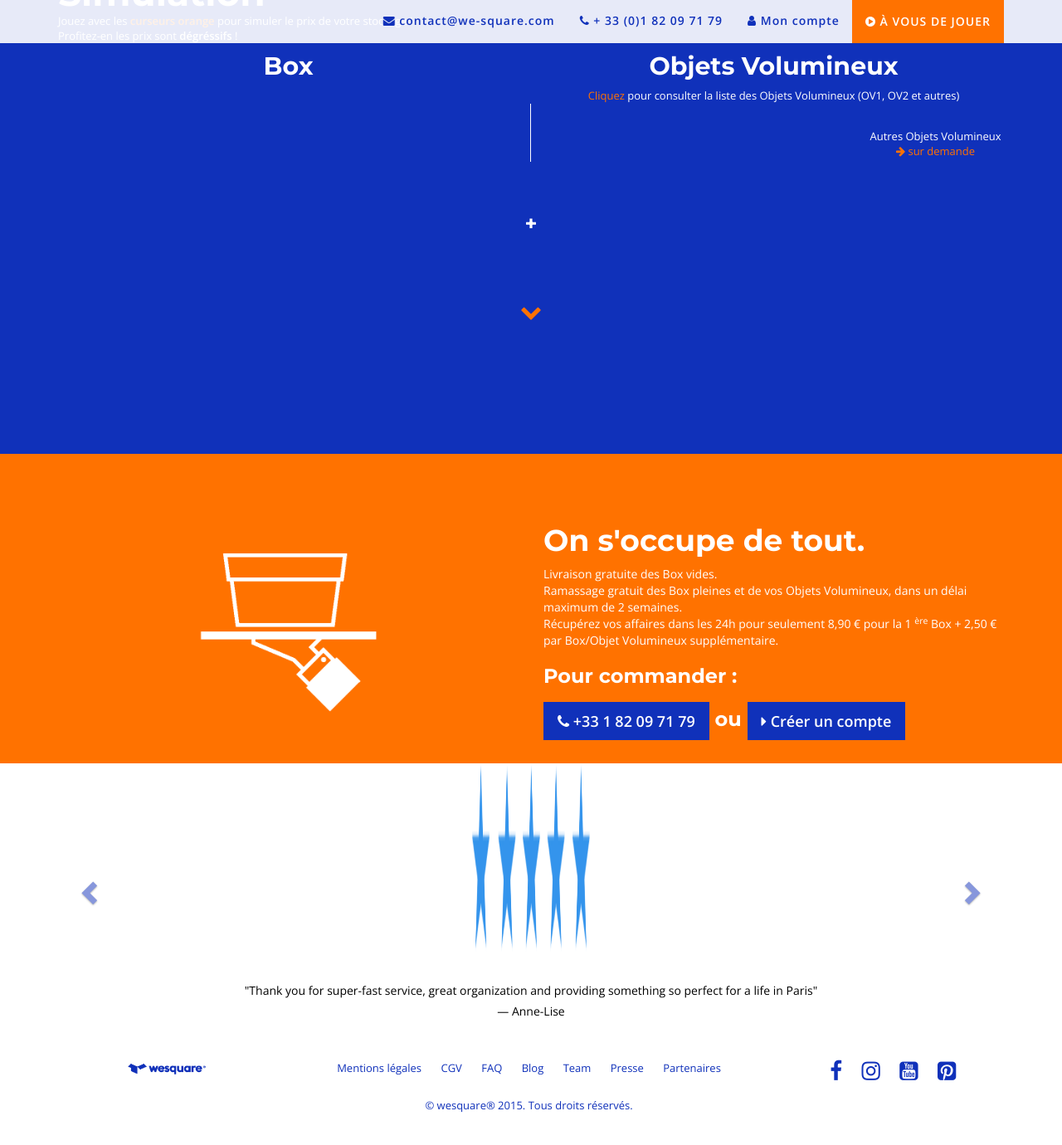
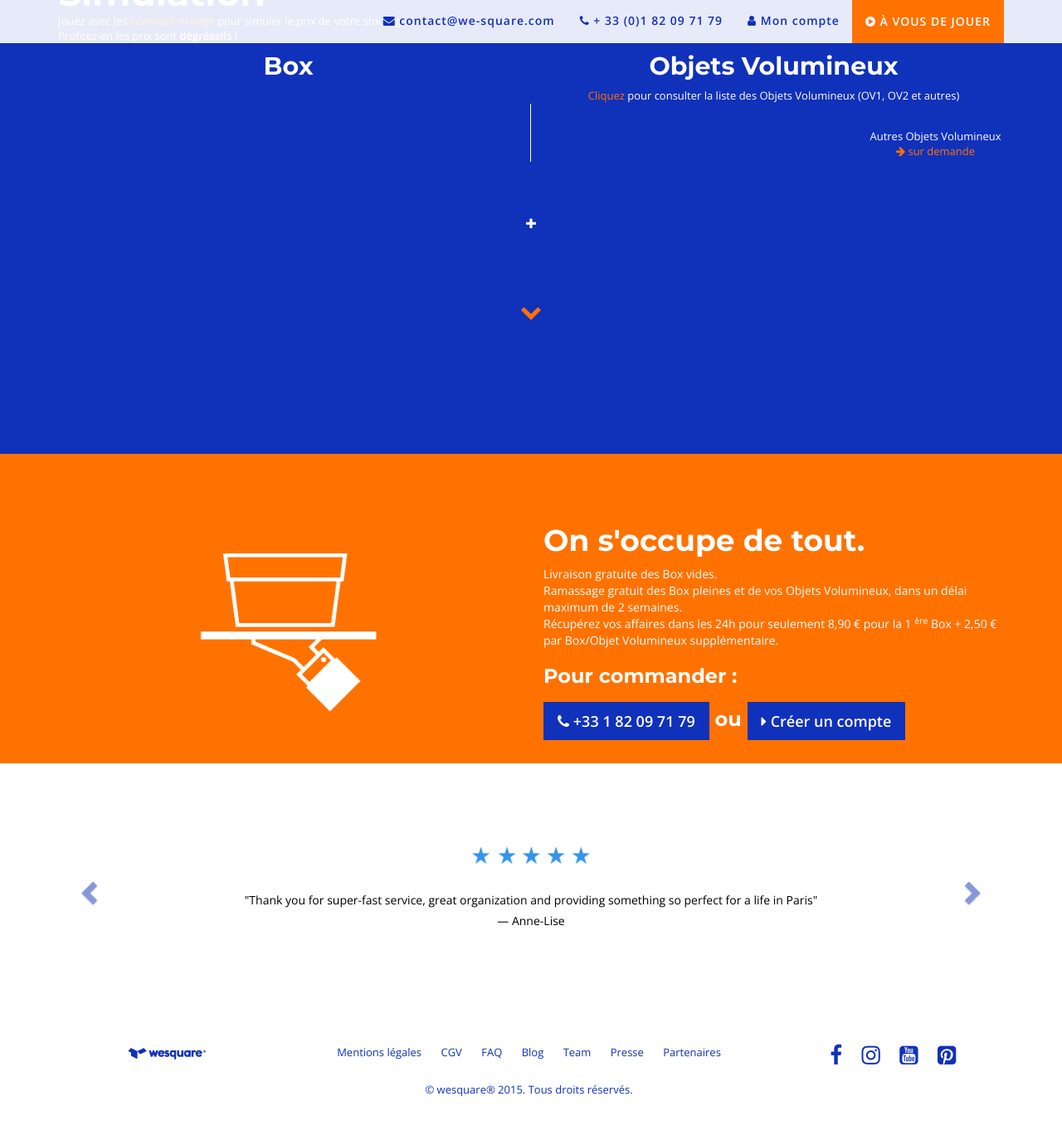
Before and after one commit to Seb1501/wesquare, a Jekyll site: the page built from index.html, in a window 1280 px wide and 1400 px high, scrolled down 4232 px. Shown: the top 1380 px of the window at 83% size. Built offline with Jekyll 4.4.1, drawn with Linux system fonts in a browser that asks for light colours; nearby versions of some CDN libraries; Markdown is read by kramdown in place of the engine named in the settings.

Commit message:
Modification de la section review

```diff
--- a/css/style.css
+++ b/css/style.css
@@ -756,53 +756,65 @@
 }
 
 /*****************************REVIEWS******************************************************************************/
-/* line 465, ../compass/sass/style.scss */
+/* line 464, ../compass/sass/style.scss */
+.review {
+  min-height: 300px;
+}
+/* line 468, ../compass/sass/style.scss */
 .review p {
   padding-bottom: 0px;
   color: black;
+  margin-left: 40px;
+  margin-right: 40px;
 }
-/* line 470, ../compass/sass/style.scss */
+/* line 475, ../compass/sass/style.scss */
 .review a {
   text-decoration: none;
 }
+/* line 479, ../compass/sass/style.scss */
+.review .carousel-inner img {
+  width: 200;
+  height: auto;
+  margin-top: 100px;
+}
 
 /******************CALL********************************************************************************************/
-/* line 477, ../compass/sass/style.scss */
+/* line 488, ../compass/sass/style.scss */
 .call {
   background-color: #ff7200;
 }
-/* line 481, ../compass/sass/style.scss */
+/* line 492, ../compass/sass/style.scss */
 .call h1 {
   font-family: "Montserrat", sans-serif;
   color: white;
 }
-/* line 487, ../compass/sass/style.scss */
+/* line 498, ../compass/sass/style.scss */
 .call h2 {
   color: white;
   font-family: "Open Sans", sans-serif;
   font-weight: 400;
   font-size: 18px;
 }
-/* line 495, ../compass/sass/style.scss */
+/* line 506, ../compass/sass/style.scss */
 .call h3 {
   color: white !important;
   font-family: "Montserrat", sans-serif;
 }
-/* line 500, ../compass/sass/style.scss */
+/* line 511, ../compass/sass/style.scss */
 .call h4 {
   color: white;
   font-family: "Montserrat", sans-serif;
   text-align: center;
   margin-top: 2em;
 }
-/* line 507, ../compass/sass/style.scss */
+/* line 518, ../compass/sass/style.scss */
 .call p {
   color: white;
   font-family: "Open Sans", sans-serif;
   margin-bottom: 0px;
   font-size: 14px;
 }
-/* line 516, ../compass/sass/style.scss */
+/* line 527, ../compass/sass/style.scss */
 .call button {
   font-family: "Montserrat", sans-serif;
   font-size: 18px;
@@ -810,7 +822,7 @@
   margin-bottom: 1em;
 }
 
-/* line 529, ../compass/sass/style.scss */
+/* line 540, ../compass/sass/style.scss */
 .call .btn {
   font-family: "Open Sans", sans-serif;
   font-size: 14px;
@@ -822,14 +834,14 @@
   border-radius: 0px;
 }
 
-/* line 539, ../compass/sass/style.scss */
+/* line 550, ../compass/sass/style.scss */
 .call .btn-default {
   border: 1px solid #1031ba;
   color: white !important;
   background-color: #1031ba;
 }
 
-/* line 546, ../compass/sass/style.scss */
+/* line 557, ../compass/sass/style.scss */
 .call .btn-default:hover,
 .call .btn-default:focus {
   border: 1px solid #1031ba;
@@ -862,7 +874,7 @@
 SOFTWARE.
 
 **/
-/* line 582, ../compass/sass/style.scss */
+/* line 593, ../compass/sass/style.scss */
 .value, #displayValue, #displayValue2, #displayValue3, #displayValue4, #displayValue5, #displayValue6, .sous-total {
   color: white;
   font-size: 25px;
@@ -871,7 +883,7 @@
   margin-bottom: 10px;
 }
 
-/* line 590, ../compass/sass/style.scss */
+/* line 601, ../compass/sass/style.scss */
 .monthlyprice, #price, #price2, #price3, #price4, #price5, #price6, #text {
   color: white;
   font-size: 13px;
@@ -879,39 +891,39 @@
   margin-bottom: 10px;
 }
 
-/* line 601, ../compass/sass/style.scss */
+/* line 612, ../compass/sass/style.scss */
 #displayValue6 {
   color: transparent;
 }
 
-/* line 607, ../compass/sass/style.scss */
+/* line 618, ../compass/sass/style.scss */
 .sous-total {
   margin-top: 30px;
 }
 
 @media (min-width: 900px) {
-  /* line 614, ../compass/sass/style.scss */
+  /* line 625, ../compass/sass/style.scss */
   #split {
     border-right: 1px solid white;
   }
 }
-/* line 620, ../compass/sass/style.scss */
+/* line 631, ../compass/sass/style.scss */
 #price, #price2, #price3, #price4, #price5 {
   min-height: 30px;
 }
 
-/* line 625, ../compass/sass/style.scss */
+/* line 636, ../compass/sass/style.scss */
 #price6 {
   color: transparent;
   min-height: 30px;
 }
 
-/* line 631, ../compass/sass/style.scss */
+/* line 642, ../compass/sass/style.scss */
 #text {
   min-height: 30px;
 }
 
-/* line 637, ../compass/sass/style.scss */
+/* line 648, ../compass/sass/style.scss */
 .jcs {
   position: relative;
   border-style: solid;
@@ -923,7 +935,7 @@
   cursor: pointer;
 }
 
-/* line 654, ../compass/sass/style.scss */
+/* line 665, ../compass/sass/style.scss */
 .jcs-value {
   position: absolute;
   border-radius: 100%;
@@ -936,7 +948,7 @@
   outline: 0;
 }
 
-/* line 666, ../compass/sass/style.scss */
+/* line 677, ../compass/sass/style.scss */
 .circle {
   border-radius: 50%;
   border: 5px solid white;
@@ -945,7 +957,7 @@
   /*box-shadow: 1px 1px 1px rgba(113,28,243,1);*/
 }
 
-/* line 675, ../compass/sass/style.scss */
+/* line 686, ../compass/sass/style.scss */
 .jcs-indicator {
   position: absolute;
   border-radius: 100%;
@@ -956,7 +968,7 @@
   pointer-events: none;
 }
 
-/* line 685, ../compass/sass/style.scss */
+/* line 696, ../compass/sass/style.scss */
 .jcs-panel {
   position: relative;
   display: inline-block;
@@ -965,7 +977,7 @@
   cursor: pointer;
 }
 
-/* line 693, ../compass/sass/style.scss */
+/* line 704, ../compass/sass/style.scss */
 .jcs-value img {
   border-radius: 100%;
   background: 0 0;
@@ -973,7 +985,7 @@
   height: inherit;
 }
 
-/* line 700, ../compass/sass/style.scss */
+/* line 711, ../compass/sass/style.scss */
 .noselect {
   -webkit-touch-callout: none;
   -webkit-user-select: none;
```
Also changed, not shown: compass/sass/style.scss (+11 -0 lines), 2 other files.
